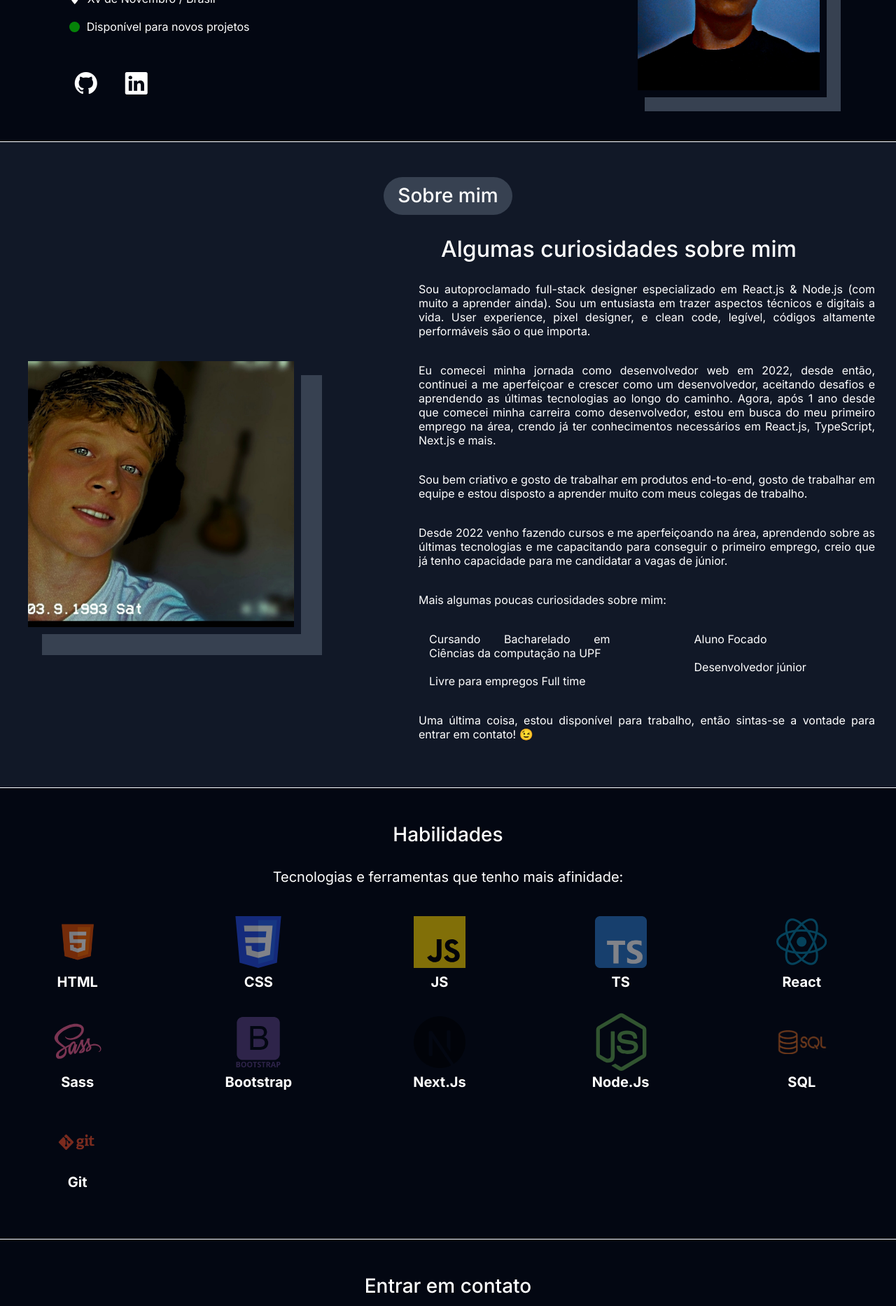
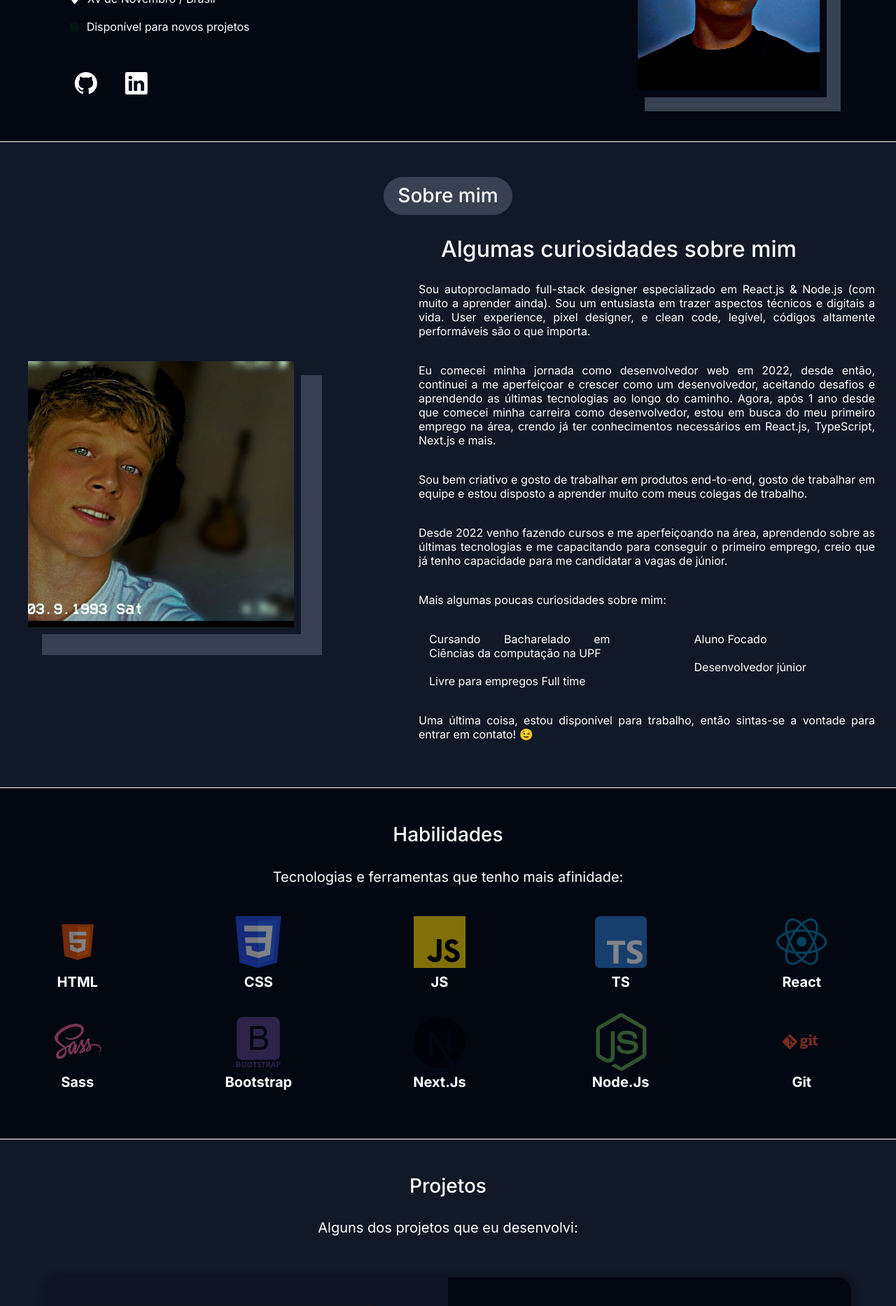
Before and after one commit to muriloklein/portfolio, a Next.js app: page / in a window 1280 px wide. Shown: the part 405-2271 px from the top of the page at 70% size. Built offline with nearby package versions, Linux system fonts and the light colour scheme.

Commit message:
Updating project

```diff
--- a/src/app/globals.sass
+++ b/src/app/globals.sass
@@ -414,23 +414,24 @@
   padding: 0 2.125rem
 
 
-.fa-up-right-from-square
+.bi-box-arrow-up-right
+  display: block
+  text-align: center
   transition: 0.3s
 
-
-.fa-up-right-from-square:hover
-  transform: scale(1.2)
+  &:hover
+    transform: scale(1.2)
 
 
-.fa-plus
+.bi-plus-circle
+  display: block
   margin-top: 1.25rem
   font-size: 1.875rem
   border-radius: 100%
   transition: 0.5s
 
-
-.fa-plus:hover
-  scale: 1.2
+  &:hover
+    scale: 1.2
 
 #contactSection
   background-color: var(--backGroundOne)
--- a/src/app/page.tsx
+++ b/src/app/page.tsx
@@ -18,7 +18,7 @@ export default function Home() {
         <SectionWelcome />
         <SectionAbout />
         <SectionSkills />
-        {/* <SectionProjects /> */}
+        <SectionProjects />
         <SectionContact />
         <Footer />
       </main>
--- a/src/components/Header/index.tsx
+++ b/src/components/Header/index.tsx
@@ -74,9 +74,9 @@ const Header = () => {
               <div className="ball"></div>
             </label>
           </div>
-          <Link href="files/CV.pdf" download>
+          <a href="files/CV.pdf" download>
             <button id="downloadButton">Baixar CV</button>
-          </Link>
+          </a>
         </div>
         <div id="mobileMenuButton" className={isMobileScreen ? "" : "closed"}>
           <button id="menuButton" onClick={toggleMobileMenu}>
@@ -110,9 +110,9 @@ const Header = () => {
             <div className="ball"></div>
           </label>
         </div>
-        <Link href="files/CV.pdf" download>
+        <a href="files/CV.pdf" download>
           <button id="downloadButton">Baixar CV</button>
-        </Link>
+        </a>
       </div>
     </header>
   );
--- a/src/components/ProjectContainer/index.tsx
+++ b/src/components/ProjectContainer/index.tsx
@@ -1,25 +1,27 @@
 import Link from "next/link";
 import Image from "next/image";
+import GestorImg from "/public/gestorDeEstoqueImg.png";
 
 const projectsList = [
   {
-    name: "aaa",
-    description: "aaa",
-    img: "aaa",
-    techs: ["aaa", "bbb"],
-    link: "aaa",
+    name: "Gestor de Estoque",
+    description:
+      "Uma aplicação web desenvolvida com HTML, Sass, JavaSript, React, React Router que feita para ajudar no controle de estoque de lojas de varejo, ou outros comércios, com interface bem simples e intuitiva de fácil manejo e entendimento.",
+    img: GestorImg,
+    techs: ["HTML", "Sass", "JavaScript", "React", "ReactRouter"],
+    link: "https://stock-manager-gray.vercel.app/",
   },
   {
     name: "ccc",
     description: "ccc",
-    img: "ccc",
+    img: GestorImg,
     techs: ["ccc", "bbb"],
     link: "ccc",
   },
   {
     name: "eee",
     description: "eee",
-    img: "eee",
+    img: GestorImg,
     techs: ["eee", "bbb"],
     link: "eee",
   },
@@ -49,7 +51,7 @@ const ProjectContainer = () => {
                 <span key={tech}>{tech}</span>
               ))}
             </p>
-            <Link href={project.link}>
+            <Link href={project.link} target="_blank">
               <i className="bi-box-arrow-up-right icons"></i>
             </Link>
           </div>
--- a/src/components/SectionContact/index.tsx
+++ b/src/components/SectionContact/index.tsx
@@ -25,7 +25,7 @@ const SectionContact = () => {
         Também pode me encotrar nessas plataformas!
       </p>
       <div className="socialLinks">
-        <Link href="https://github.com/MUR1L0K" target="_blank">
+        <Link href="https://github.com/muriloklein" target="_blank">
           <i className="bi-github icons"></i>
         </Link>
         <Link href="https://www.linkedin.com/in/murilo-klein/" target="_blank">
--- a/src/components/SectionProjects/index.tsx
+++ b/src/components/SectionProjects/index.tsx
@@ -5,7 +5,7 @@ const SectionProject = () => {
   return (
     <section id="projectsSection">
       <h3 className="SectionsTitle">Projetos</h3>
-      <p id="projectsSectionText">Alguns dos projetos que eu construi:</p>
+      <p id="projectsSectionText">Alguns dos projetos que eu desenvolvi:</p>
       <div id="projectsList">
         <ProjectContainer />
         <Link href="projectsPage.html" target="_blank">
--- a/src/components/SectionWelcome/index.tsx
+++ b/src/components/SectionWelcome/index.tsx
@@ -22,7 +22,7 @@ const SectionWelcome = () => {
           <p>Disponível para novos projetos</p>
         </div>
         <div id="welcomeTextLinks">
-          <Link href="https://github.com/MUR1L0K" target="_blank">
+          <Link href="https://github.com/muriloklein" target="_blank">
             <i className="bi-github icons"></i>
           </Link>
           <Link
--- a/src/components/TableSkills/index.tsx
+++ b/src/components/TableSkills/index.tsx
@@ -18,57 +18,52 @@ const techList = [
   {
     name: "HTML",
     img: IconHTML,
-    link: "https://developer.mozilla.org/pt-BR/docs/Web/HTML",
+    link: "https://drive.google.com/file/d/1PDZjFtse_GLoHvqu_0hkMdxt9U4YORVV/view",
   },
   {
     name: "CSS",
     img: IconCSS,
-    link: "https://developer.mozilla.org/pt-BR/docs/Web/CSS",
+    link: "https://drive.google.com/file/d/1S3aELIMfWmOTXDBoTpToYPRjfw-YDvqO/view",
   },
   {
     name: "JS",
     img: IconJS,
-    link: "https://developer.mozilla.org/pt-BR/docs/Web/Javascript",
+    link: "https://drive.google.com/file/d/1FPwb8eRO7feOPJOTNPzT6JbM7ENK4z4y/view",
   },
   {
     name: "TS",
     img: IconTS,
-    link: "https://www.typescriptlang.org/docs/",
+    link: "https://drive.google.com/file/d/1C9aqk-c4EuokKclceaLmMsN2yEH0ZH83/view",
   },
   {
     name: "React",
     img: IconReact,
-    link: "https://developer.mozilla.org/en-US/docs/Learn/Tools_and_testing/Client-side_JavaScript_frameworks/React_getting_started",
+    link: "https://drive.google.com/file/d/1t4NMVWct5TXDXItHTk6V6RC1aF2Gg6xv/view",
   },
   {
     name: "Sass",
     img: IconSass,
-    link: "https://sass-lang.com/",
+    link: "https://drive.google.com/file/d/15Tg3jk2yL6E3bQ_9p11oyJoOKi_4tMUc/view",
   },
   {
     name: "Bootstrap",
     img: IconBoot,
-    link: "https://getbootstrap.com/",
+    link: "https://drive.google.com/file/d/1VP0P3b3H3DnLUPMwdNPKEdstw1LJQL4E/view",
   },
   {
     name: "Next.Js",
     img: IconNext,
-    link: "https://nextjs.org/",
+    link: "https://drive.google.com/file/d/1lqO8teBw8apZtplV0sv8KD40UPy4gAy0/view",
   },
   {
     name: "Node.Js",
     img: IconNode,
-    link: "https://nodejs.org/en",
-  },
-  {
-    name: "SQL",
-    img: IconSql,
-    link: "https://pt.wikipedia.org/wiki/SQL",
+    link: "https://drive.google.com/file/d/1rAkSR2BDQlKG4WAVjBcRL_U6oMXk_ESk/view",
   },
   {
     name: "Git",
     img: IconGit,
-    link: "https://git-scm.com/",
+    link: "https://drive.google.com/file/d/1UuJG7IBRUlJyTRIt8S-jbnaMAuZwJ6HS/view",
   },
 ];
 
```
Also changed, not shown: public/gestorDeEstoqueImg.png (added).
